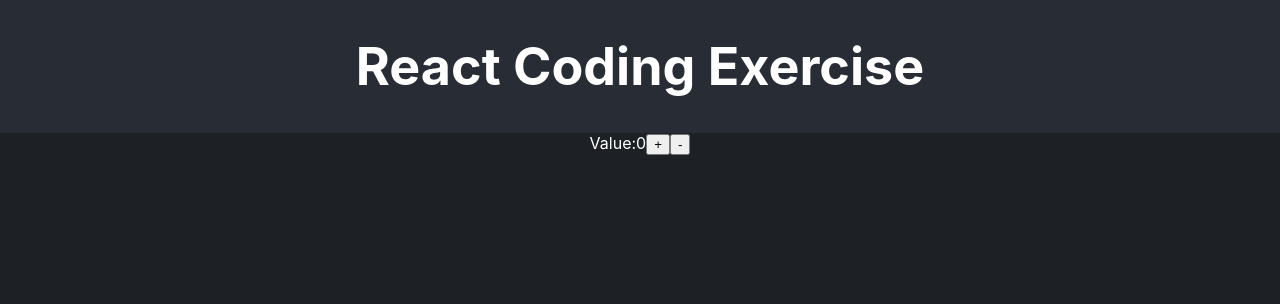
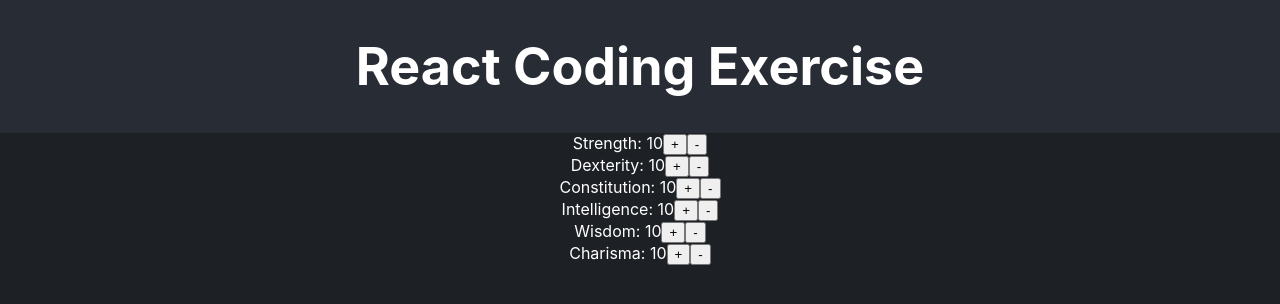
Before and after one commit to pwang1997/recruiting-webapp-character, a React (Create React App) app: page / in a window 1280 px wide. Shown: the top 304 px of the page. Built offline with nearby package versions, Linux system fonts and the light colour scheme.

Commit message:
added attribute panel

```diff
--- a/src/App.tsx
+++ b/src/App.tsx
@@ -1,22 +1,14 @@
-import { useState } from 'react';
-import './App.css';
-import { ATTRIBUTE_LIST, CLASS_LIST, SKILL_LIST } from './consts.js';
-
+import "./App.css";
+import MainFrame from "./components/main-frame";
 
 function App() {
-  const [num, setNum] = useState<number>(0);
   return (
     <div className="App">
       <header className="App-header">
         <h1>React Coding Exercise</h1>
       </header>
       <section className="App-section">
-        <div>
-          Value:
-          {num}
-          <button>+</button>
-          <button>-</button>
-        </div>
+        <MainFrame />
       </section>
     </div>
   );
--- /dev/null
+++ b/src/characterConsts.ts
@@ -0,0 +1,8 @@
+export const DEFAULT_CHARACTER = {
+  Strength: 10,
+  Dexterity: 10,
+  Constitution: 10,
+  Intelligence: 10,
+  Wisdom: 10,
+  Charisma: 10,
+};
--- /dev/null
+++ b/src/components/attribute-panel.tsx
@@ -0,0 +1,59 @@
+import { useCallback } from "react";
+import { Attributes } from "../types";
+import { ATTRIBUTE_LIST } from "../consts";
+
+interface AttributePanelProps {
+  character: Attributes;
+  setCharacter: React.Dispatch<React.SetStateAction<Attributes>>;
+}
+export default function AttributePanel({
+  character,
+  setCharacter,
+}: AttributePanelProps) {
+  const increAttribute = useCallback(
+    (attribute: string) => {
+      setCharacter((prev) => {
+        const curState = { ...prev };
+        curState[`${attribute}`] += 1;
+        return curState;
+      });
+    },
+    [setCharacter]
+  );
+
+  const decrAttribute = useCallback(
+    (attribute: string) => {
+      setCharacter((prev) => {
+        const curState = { ...prev };
+        curState[`${attribute}`] -= 1;
+        if (curState[`${attribute}`] < 0) {
+          alert(`Value: ${attribute} cannot be negative!`);
+          return prev;
+        }
+        return curState;
+      });
+    },
+    [setCharacter]
+  );
+
+  const renderAttributes = useCallback(() => {
+    return (
+      <div>
+        {ATTRIBUTE_LIST.map((attribute) => {
+          const attributeValue = character[`${attribute}`];
+
+          return (
+            <div key={attribute}>
+              <span>
+                {attribute}: {attributeValue}
+              </span>
+              <button onClick={() => increAttribute(attribute)}>+</button>
+              <button onClick={() => decrAttribute(attribute)}>-</button>
+            </div>
+          );
+        })}
+      </div>
+    );
+  }, [character, decrAttribute, increAttribute]);
+  return <div>{renderAttributes()}</div>;
+}
--- /dev/null
+++ b/src/components/main-frame.tsx
@@ -0,0 +1,16 @@
+import { useState } from "react";
+import { Attributes } from "../types";
+import { DEFAULT_CHARACTER } from "../characterConsts";
+import AttributePanel from "./attribute-panel";
+
+export default function MainFrame() {
+  const [character, setCharacter] = useState<Attributes>(DEFAULT_CHARACTER);
+
+  return (
+    <div>
+      <div>
+        <AttributePanel character={character} setCharacter={setCharacter} />
+      </div>
+    </div>
+  );
+}
```
